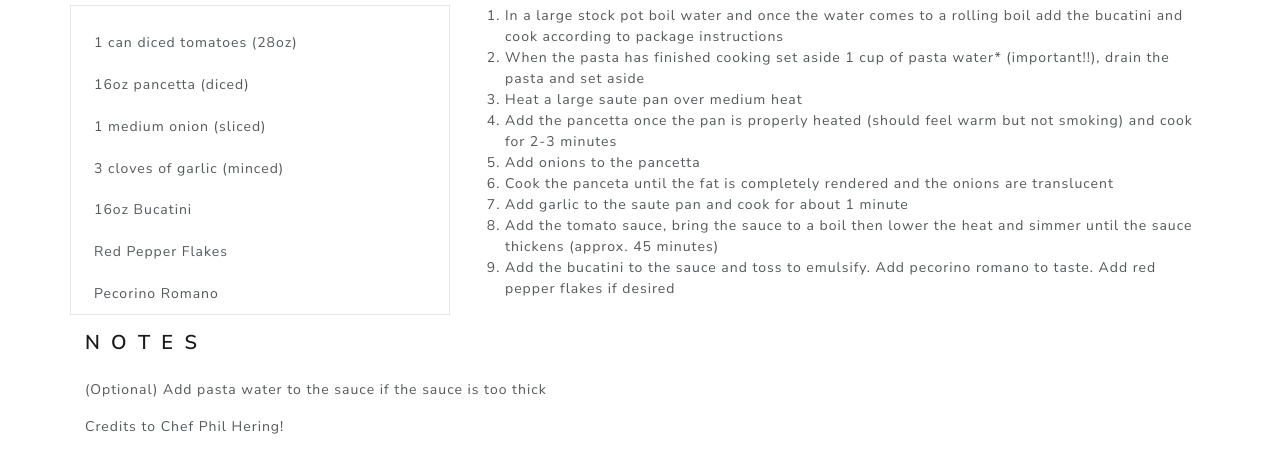
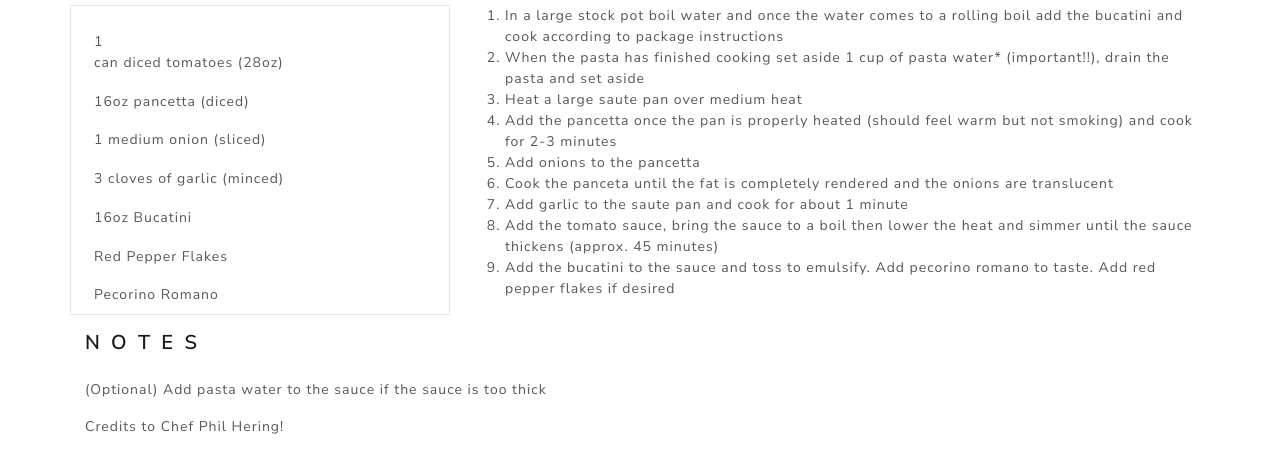
Before and after one commit to matgargano/heringchen, a plain HTML site: page recipes/amatriciana.html in a window 1280 px wide. Shown: the part 1048-1501 px from the top of the page. Drawn offline with nearby package versions, Linux system fonts and the light colour scheme.

Commit message:
cleaned up the layout

```diff
--- a/recipes/amatriciana.html
+++ b/recipes/amatriciana.html
@@ -11,6 +11,7 @@
 </head>
 
 <body class="bg-white">
+
   <nav class="navbar navbar-expand-lg navbar-dark bg-primary py-2">
     <div class="container">
       <a class="navbar-brand" href="/index.html"><img src="https://img.icons8.com/cotton/64/000000/home--v1.png"
@@ -172,7 +173,10 @@
     <!-- Ingredients-->
     <div class="row">
       <div class="d-flex flex-column justify-content-around col-sm-4 bg-light pt-3">
-        <div class="p-2">1 can diced tomatoes (28oz)</div>
+        <div class="p-2">
+          <div class="ingredients-scale">1</div>can diced tomatoes (28oz)
+        </div>
+
         <div class="p-2">16oz pancetta (diced)</div>
         <div class="p-2">1 medium onion (sliced)</div>
         <div class="p-2">3 cloves of garlic (minced)</div>
```
